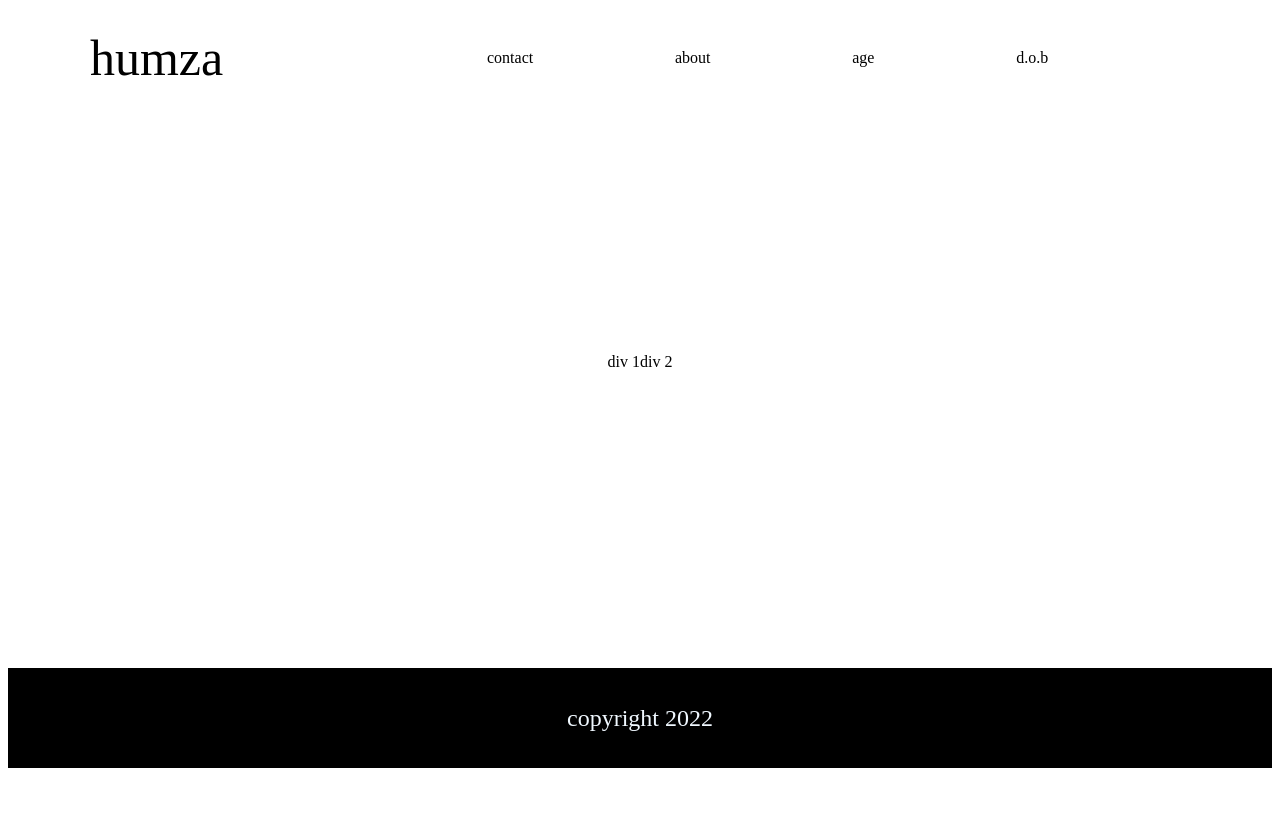
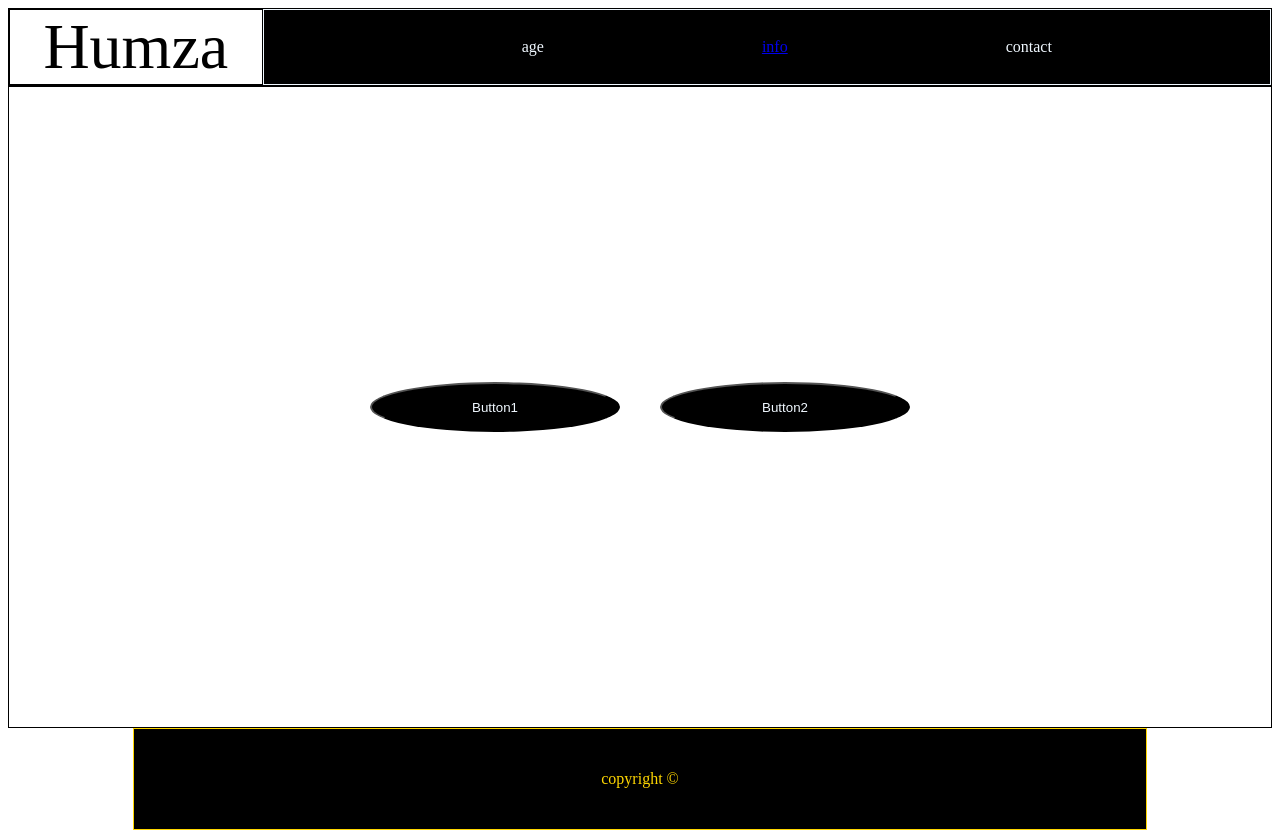
Before and after one commit to Humzzyy/htmlflex, a plain HTML site: page index.html in a window 1280 px wide. Before the commit the page ends 800 px from the top, so only its background shows below. Drawn offline with Linux system fonts and the light colour scheme.

Commit message:
created header,footer and body with 2 buttons

```diff
--- a/index.css
+++ b/index.css
@@ -1,64 +1,72 @@
-.header_container{
+.title{
+    border: 1px solid ;
+    width: 20%;
+    display: flex;
+    justify-content: center;
+    align-items: center;
+    font-size: 4em;
+}
+.info{
+    border: 1px solid ;
+    width: 80%;
+    display: flex;
+    background-color: black;
+    color: aliceblue;
 
-    height: 100px;
+
+
+}
+.firstdiv{
+    display: flex;
+    border: 1px solid;
+
+}
+ul{
+
     display: flex;
     justify-content: space-evenly;
+    width: 100%;
+    list-style: none;
+    align-items: center ;
+}
+li:hover{
+    color: gold;
+    font-size: 30px;
+}
+.copyright{
+    border: 1px solid;
+    height: 100px;
+    background-color: black;
+    color: gold;
+    display: flex;
+    justify-content: center;
     align-items: center;
-}
-.header{
+    width: 80%;
+    margin: auto;
 
-font-size: 50px;
 
 }
-.info{
-
-    width: 70%;
-
-    }
-ul{
-    display: flex;
-    justify-content: space-evenly;
-}
-
-li{
-    list-style: none;
-}
-
-.main_container{
-
-    height: 70vh;
+.seconddiv{
+    height: 80vh;
+    border: 1px solid;
     display: flex;
     justify-content: center;
     align-items: center;
 
 }
-
-.div_1{
-
-
-    height: 70px;
-
+button{
+    height: 50px;
+    margin: 20px;
+    width: 250px;
+    border-radius: 80%;
+    background-color: black;
+    color: aliceblue;
+    cursor:
 
 
 
 }
-.div_2{
-
-
-    height: 70px;
-
-
+button:hover{
+background-color: gold;
+color: black;
 }
-
-.footer_container{
-
-    text-align: center;
-  height: 100px;
-display: flex;
-justify-content: center;
-align-items: center;
-background-color: black;
-color: aliceblue;
-font-size: 1.5em;
-line-height:;
-}
--- a/index.html
+++ b/index.html
@@ -8,25 +8,25 @@
     <link rel="stylesheet" type="text/css" href="index.css" />
 </head>
 <body>
-    <div class="header_container">
-        <div class="header"><header>humza</header></div>
+ <div class="firstdiv">
+    <div class="title">
+        <header>Humza</header>
+    </div>
     <div class="info">
         <ul>
+            <li>age</li>
+            <li><a href="#">info</a></li>
             <li>contact</li>
-                <li>about</li>
-                <li>age</li>
-                <li>d.o.b</li>
         </ul>
     </div>
  </div>
-    <div class="main_container">
-        <div class="div_1">div 1</div>
-        <div class="div_2">div 2</div>
+ <div class="seconddiv">
+    <!-- TODO: add 2 divs side by side -->
+    <button>Button1</button><button>Button2</button>
  </div>
-    <div class="footer_container">
-        <footer>copyright 2022</footer>
+ <div class="copyright">
+    <footer>copyright &copy;</footer>
  </div>
-
 
 </body>
 </html>
```
Lines whose indentation alone changed are shown as unchanged.
